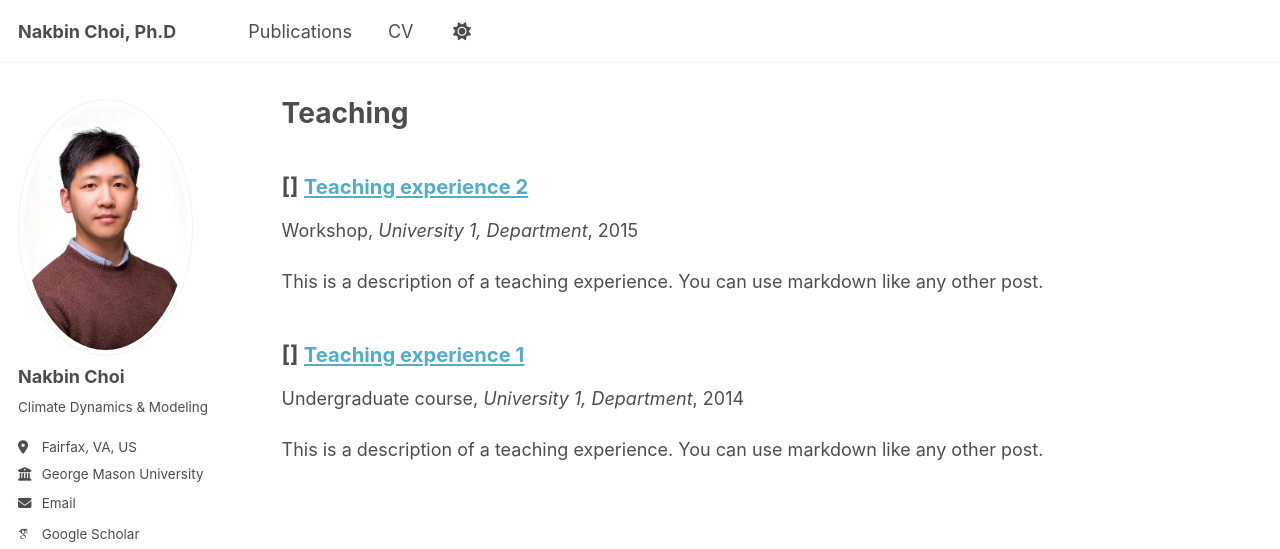
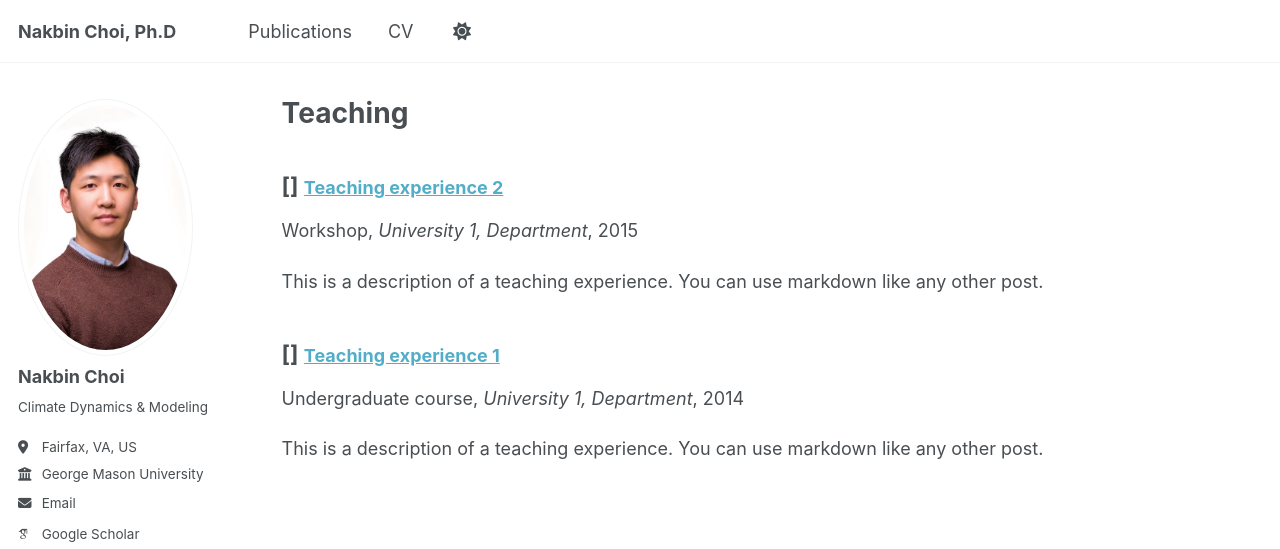
Before and after one commit to nakbin/profile, a Jekyll site: the page built from _pages/teaching.html, in a window 1280 px wide. Shown: the top 549 px of the page. Built offline with Jekyll 4.4.1, drawn with Linux system fonts in a browser that asks for light colours; some web fonts are replaced.

Commit message:
Update archive-single.html

```diff
--- a/_includes/archive-single.html
+++ b/_includes/archive-single.html
@@ -28,9 +28,9 @@
 
     <h2 class="archive__item-title" itemprop="headline">
       {% if post.link %}
-        [{{ counter }}] <a href="{{ post.link }}" style="font-size: 0.9em;">{{ title }}</a> <a href="{{ base_path }}{{ post.url }}" rel="permalink"><i class="fa fa-link" aria-hidden="true" title="permalink"></i><span class="sr-only">Permalink</span></a>
+        [{{ counter }}] <a href="{{ post.link }}" style="font-size: 0.8em;">{{ title }}</a> <a href="{{ base_path }}{{ post.url }}" rel="permalink"><i class="fa fa-link" aria-hidden="true" title="permalink"></i><span class="sr-only">Permalink</span></a>
       {% else %}
-        [{{ counter }}] <a href="{{ base_path }}{{ post.url }}" style="font-size: 0.9em;" rel="permalink">{{ title }}</a>
+        [{{ counter }}] <a href="{{ base_path }}{{ post.url }}" style="font-size: 0.8em;" rel="permalink">{{ title }}</a>
       {% endif %}
     </h2>
 
```
